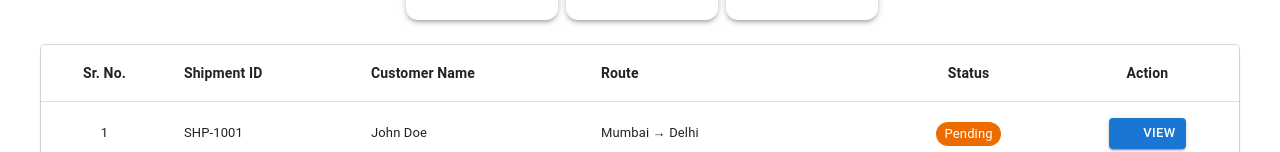
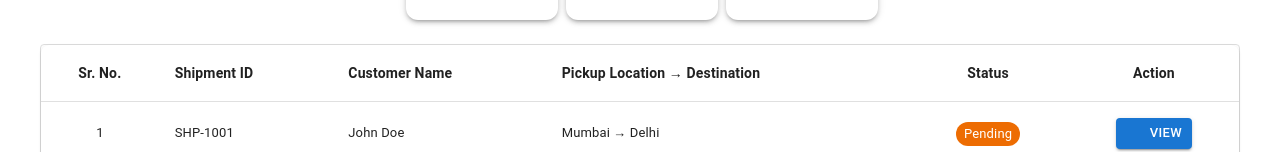
Before and after one commit to ghanshyamsatote/shipment-dashboard, a React (Vite) app: page / in a window 1280 px wide. Shown: the part 188-340 px from the top of the page. Built offline with nearby package versions, Linux system fonts and the light colour scheme; some icons are missing.

Commit message:
update header name

```diff
--- a/src/components/ShipmentTable.jsx
+++ b/src/components/ShipmentTable.jsx
@@ -33,7 +33,7 @@ export default function ShipmentTable({ shipments, onViewDetails }) {
             </TableCell>
             <TableCell sx={{ fontWeight: 600, fontSize: 14 }}>Shipment ID</TableCell>
             <TableCell sx={{ fontWeight: 600, fontSize: 14 }}>Customer Name</TableCell>
-            <TableCell sx={{ fontWeight: 600, fontSize: 14 }}>Route</TableCell>
+            <TableCell sx={{ fontWeight: 600, fontSize: 14 }}>Pickup Location → Destination</TableCell>
             <TableCell sx={{ fontWeight: 600, fontSize: 14, textAlign: "center" }}>Status</TableCell>
             <TableCell sx={{ fontWeight: 600, fontSize: 14, textAlign: "center" }}>Action</TableCell>
           </TableRow>
```
